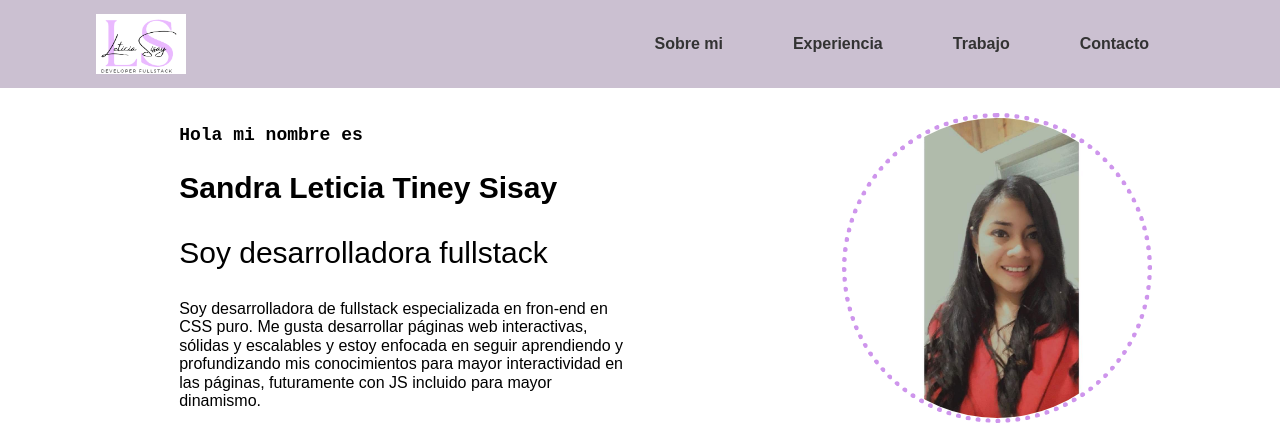
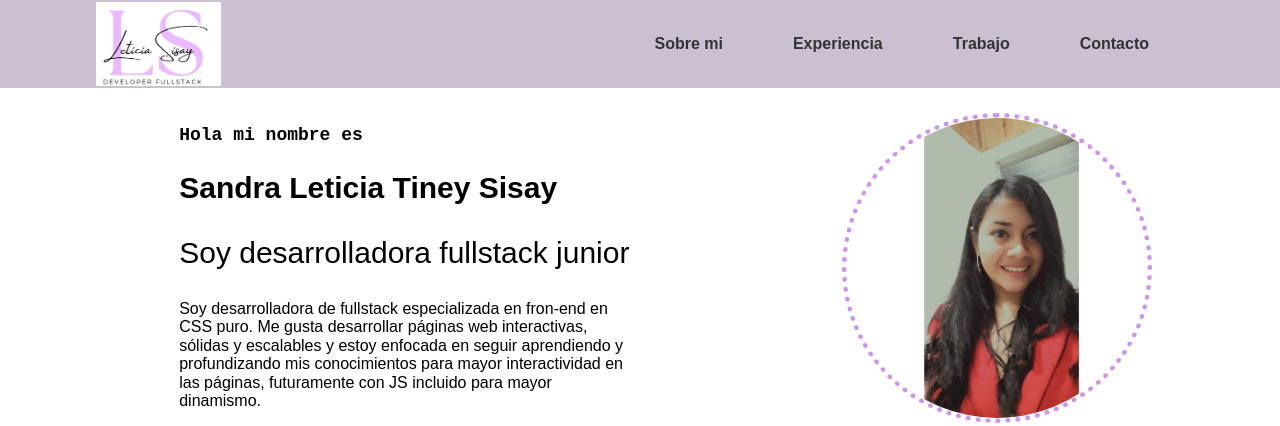
Before and after one commit to letytiney/Portafolio, a plain HTML site: page index.html in a window 1280 px wide. Shown: the top 426 px of the page. Drawn offline with Linux system fonts and the light colour scheme.

Commit message:
Segundos cambios del portafolio

```diff
--- a/estilos/style.css
+++ b/estilos/style.css
@@ -13,11 +13,6 @@ nav {
     align-items:center ;
     display: flex;
     justify-content: space-between;
-    align-items: center;
-}
-nav img {
-    width: 150px;
-    height: auto;
 }
 
 nav ul {
@@ -52,21 +47,18 @@ nav a {
 }
 
 .button-list a:hover {
-    background-color: #ba8dd2;
+    background-color: #7c33a3;
 }
 .logo{
-    width: 90px;
+    width: 125px;
 }
 main{
     padding-top: 10px;
     width: 100%;
-    background:#fff;
     display: flex;
     justify-content: center;
 }
 #sobre_mi{
-
-    background:#fff;
     width: 80%;
     display: flex;
 }
@@ -93,7 +85,6 @@ font-size: 18px;
 .derecha{
     justify-content: center;
     width: 35%;
-   /* background: #333;*/
     display: flex;
     padding-top: 15px;
     justify-content: center;
--- a/index.html
+++ b/index.html
@@ -20,12 +20,11 @@
         </nav>
     </header>
     <main>
-
         <section id="sobre_mi">
             <div class="izquierda">
             <h1 class="presentacion">Hola mi nombre es</h1>
             <h2 class="nombre">Sandra Leticia Tiney Sisay</h2>
-            <p class="dev">Soy desarrolladora fullstack</p>
+            <p class="dev">Soy desarrolladora fullstack junior</p>
             <p class="definicion">Soy desarrolladora de fullstack especializada  en fron-end en CSS puro. Me gusta desarrollar páginas web interactivas, sólidas y escalables y estoy enfocada en seguir aprendiendo y profundizando mis conocimientos para mayor interactividad en las páginas, futuramente con JS incluido para mayor dinamismo.</p>
             <h3>Que es un desarrolador fullstack</h3>
             <div class="video">
```
Also changed, not shown: Experiencia.html (+1 -0 lines).
